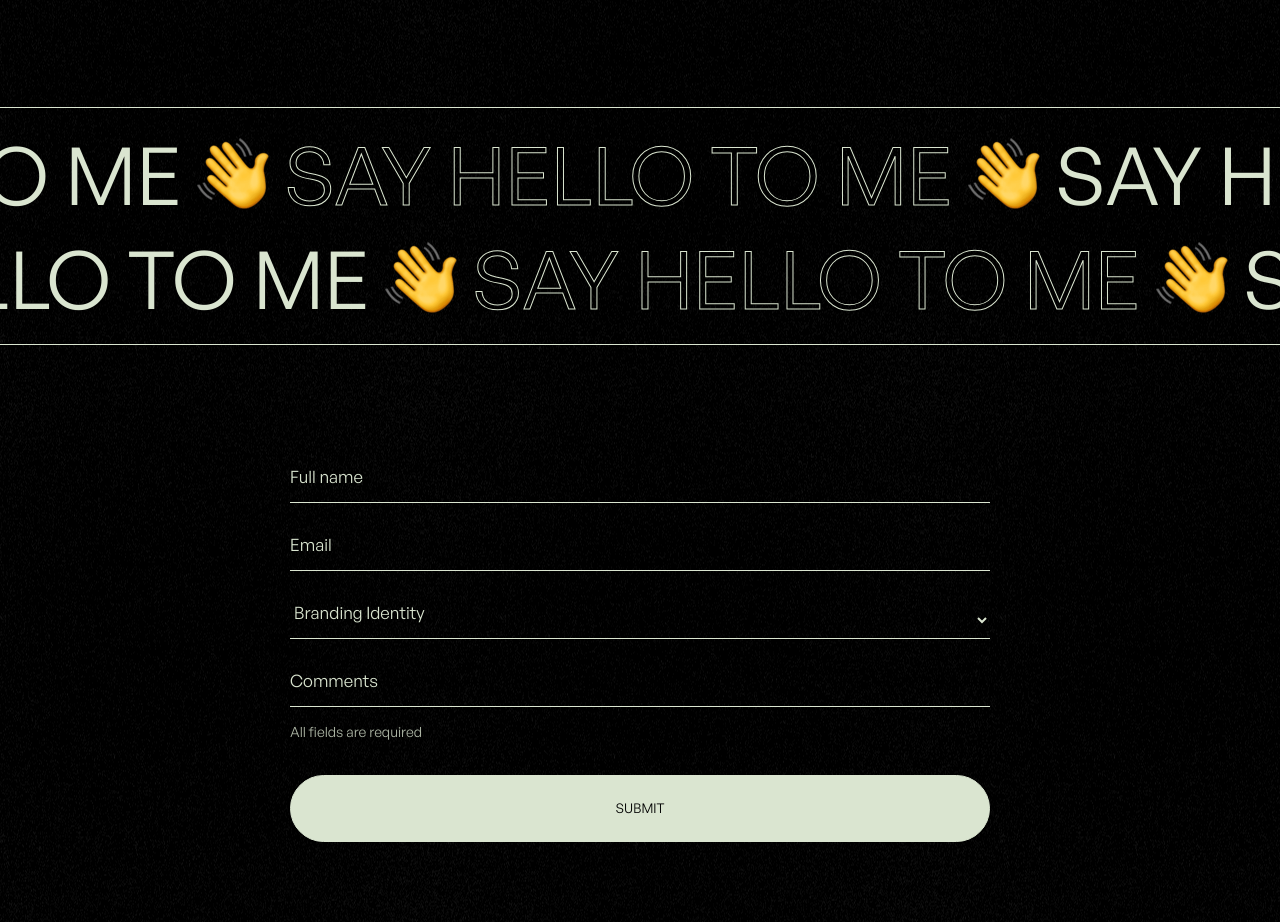
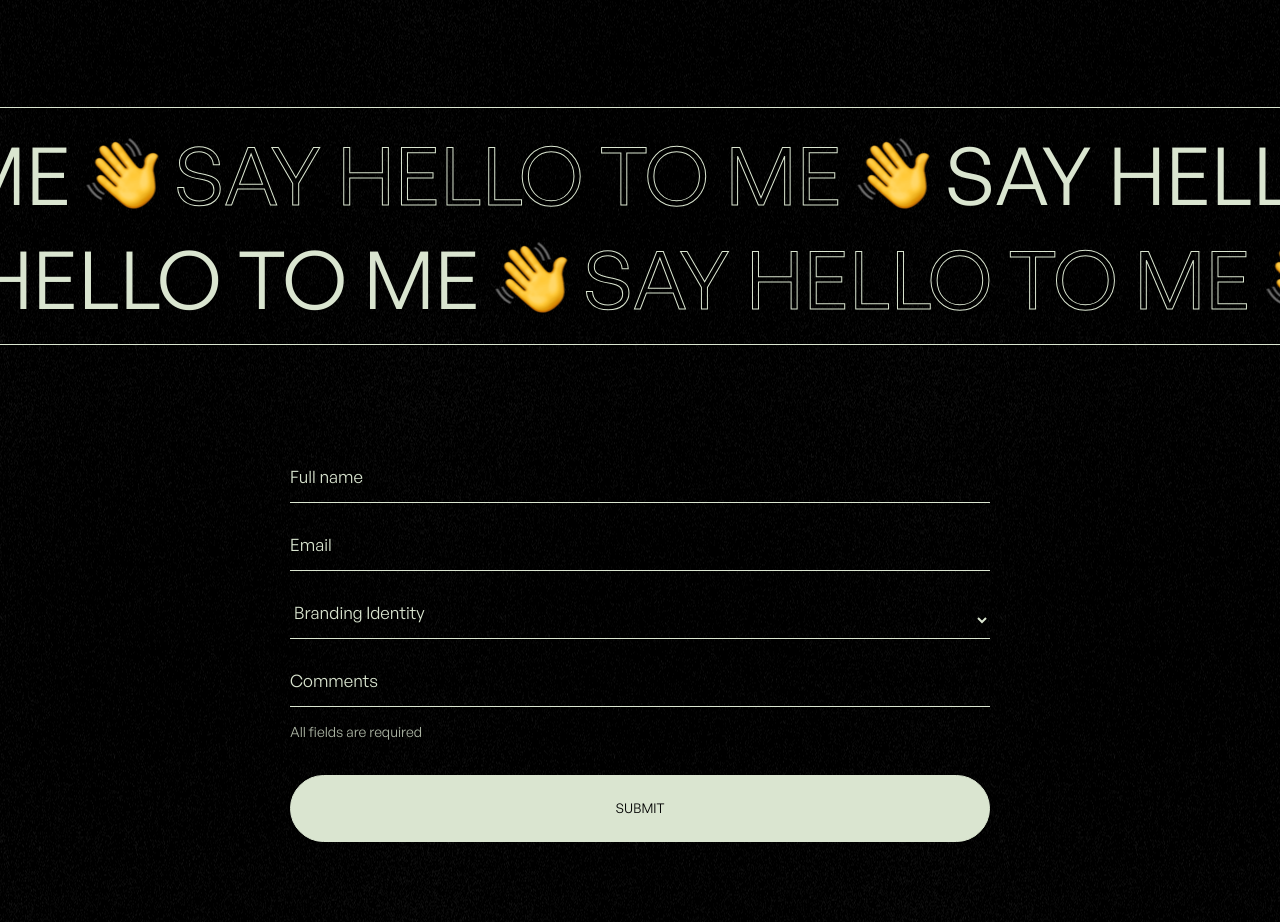
Before and after one commit to Artem-Kysylov/portfolio-website, a Next.js app: page / in a window 1280 px wide. Shown: the part 6960-7882 px from the top of the page. Built offline with nearby package versions, Linux system fonts and the light colour scheme.

Commit message:
add scroll runningticker animation

```diff
--- a/package.json
+++ b/package.json
@@ -11,6 +11,7 @@
   "dependencies": {
     "@studio-freight/react-lenis": "^0.0.47",
     "classnames": "^2.5.1",
+    "framer-motion": "^11.18.0",
     "next": "15.0.4",
     "react": "^18.3.1",
     "react-dom": "^18.3.1",
--- a/src/components/running-ticker/RunningTicker.jsx
+++ b/src/components/running-ticker/RunningTicker.jsx
@@ -1,6 +1,8 @@
+'use client'
 // Imports
-import React from 'react'
+import React, { useRef } from 'react'
 import styles from './styles.module.css'
+import { useScroll } from 'framer-motion'
 
 // Import components
 import RunningTickerRow from './RunningTickerRow'
@@ -11,10 +13,17 @@ const runningTickerItems = {
 }
 
 const RunningTicker = () => {
+  const container = useRef()
+
+  const { scrollYProgress } = useScroll({
+    target: container,
+    offset: ['start end', 'end start']
+  })
+
   return (
-    <div className={styles.runningTicker__container}>
-        <RunningTickerRow title={runningTickerItems .title} image={runningTickerItems.image} left={'-40%'}/>
-        <RunningTickerRow title={runningTickerItems.title} image={runningTickerItems.image} left={'-25%'}/>
+    <div className={styles.runningTicker__container} ref={container}>
+        <RunningTickerRow title={runningTickerItems .title} image={runningTickerItems.image} directionRow={'left'}  left={'-40%'} progress={scrollYProgress}/>
+        <RunningTickerRow title={runningTickerItems.title} image={runningTickerItems.image} directionRow={'right'}  left={'-25%'} progress={scrollYProgress}/>
     </div>
   )
 }
--- a/src/components/running-ticker/RunningTickerRow.jsx
+++ b/src/components/running-ticker/RunningTickerRow.jsx
@@ -1,11 +1,16 @@
+'use client'
 // Imports
 import React from 'react'
 import styles from './styles.module.css'
+import { useTransform, motion } from 'framer-motion';
 import Image from 'next/image'
 
-const RunningTickerRow = ({ title, image, left }) => {
+const RunningTickerRow = ({ title, image, left, directionRow, progress }) => {
+  const direction = directionRow == 'left' ? -1 : 1
+  const translateX = useTransform(progress, [0, 1], [150 * direction, -150 * direction])
+
   return (
-    <div style={{left: left}} className={styles.runningTicker__row}>
+    <motion.div style={{x: translateX, left: left}} className={styles.runningTicker__row}>
       <span className='headline'>{title}</span>
       <Image
         src={image}
@@ -28,7 +33,7 @@ const RunningTickerRow = ({ title, image, left }) => {
         alt={title}
       />
       <span className='headline__stroke'>{title}</span>
-    </div>
+    </motion.div>
   )
 }
 
```
Also changed, not shown: 1 other file (tests, documents, lock files or other folders).
